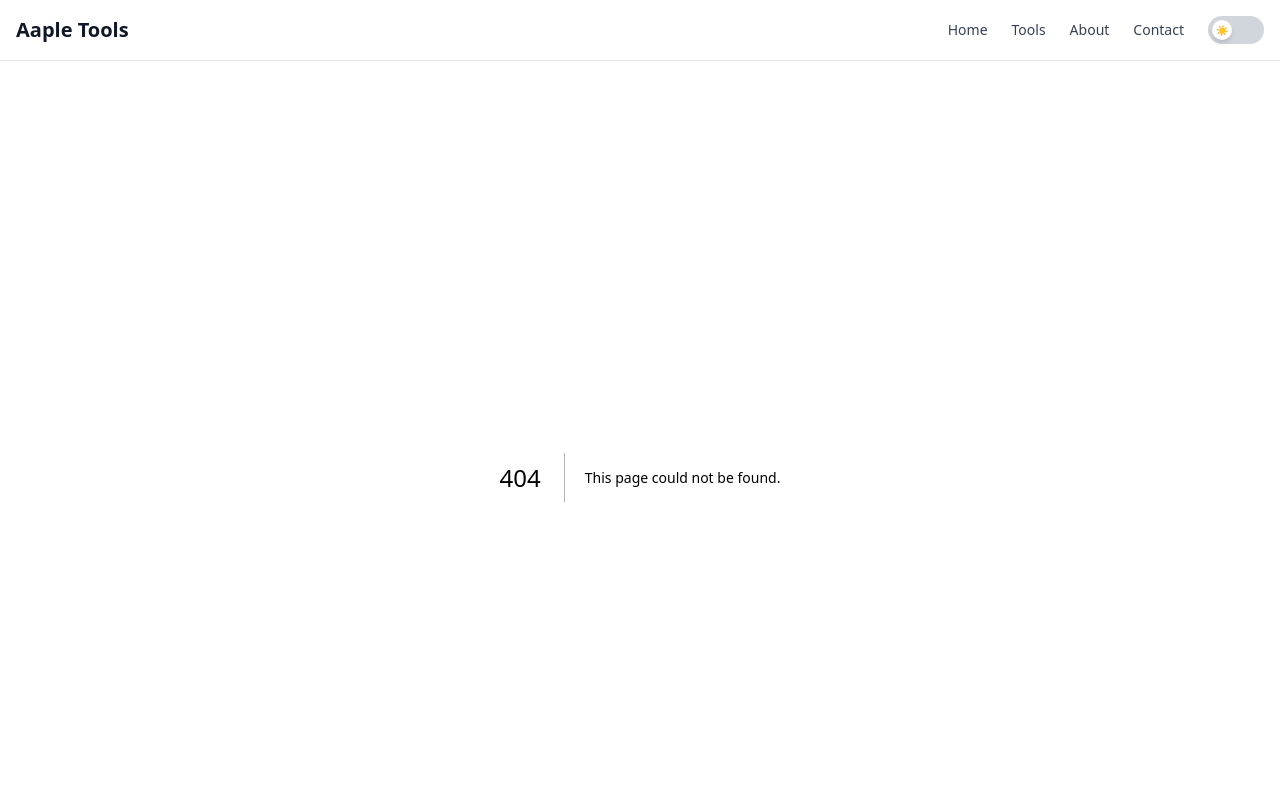
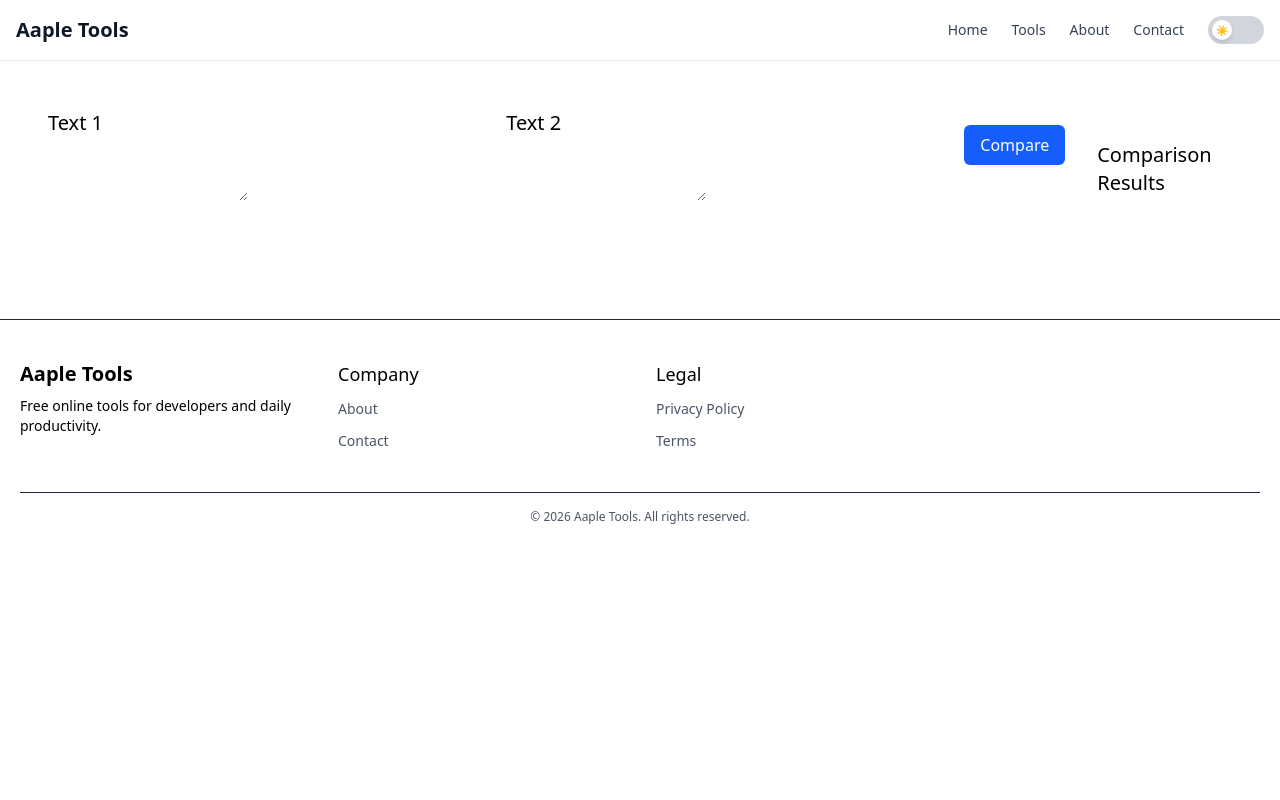
Before and after one commit to vpadwal97/aaple-tools, a Next.js app: page /tools/text-compare-monaco in a window 1280 px wide. Before the commit this address had no page. Shown: the top 800 px of the page. Built offline with nearby package versions, Linux system fonts and the light colour scheme.

Commit message:
my MonacoEditorComponent changes testing mode

```diff
--- a/app/globals.css
+++ b/app/globals.css
@@ -13,3 +13,7 @@ html {
          dark:border-gray-700 dark:bg-gray-900 dark:text-gray-100
          dark:placeholder-gray-500 dark:focus:ring-blue-400 dark:focus:border-blue-400;
 }
+.monaco-editor {
+  direction: ltr !important; /* Force LTR direction */
+  text-align: left !important; /* Align text to the left */
+}
--- /dev/null
+++ b/app/tools/text-compare-monaco/page.tsx
@@ -0,0 +1,73 @@
+// app/compare/page.tsx
+"use client";
+
+import { useState } from "react"; // Import only what's necessary
+import * as Diff from "diff"; // Import only the diff module from jsdiff
+import MonacoEditorComponent from "@/components/MonacoEditor";
+
+const ComparePage: React.FC = () => {
+  const [text1, setText1] = useState(""); // State for Text 1
+  const [text2, setText2] = useState(""); // State for Text 2
+  const [diffResult, setDiffResult] = useState<any[]>([]); // State to store the diff result
+
+  // Handle comparison when button is clicked
+  const handleCompare = () => {
+    const diff = Diff.diffWords(text1, text2); // Only diff the text we care about
+    setDiffResult(diff); // Store the result in state
+  };
+
+  // Render the diff results with color coding for added and removed text
+  const renderDiff = () => {
+    return diffResult.map((part, index) => {
+      const style = part.added
+        ? { backgroundColor: "lightgreen", color: "black" }
+        : part.removed
+        ? { backgroundColor: "lightcoral", color: "black" }
+        : {};
+      return (
+        <span key={index} style={style}>
+          {part.value}
+        </span>
+      );
+    });
+  };
+
+  return (
+    <div className="flex gap-8 justify-center p-8">
+      {/* Monaco Editor for Text 1 */}
+      <div className="w-1/2">
+        <h3 className="text-xl mb-4">Text 1</h3>
+        <MonacoEditorComponent value={text1} onChange={setText1} />
+      </div>
+
+      {/* Monaco Editor for Text 2 */}
+      <div className="w-1/2">
+        <h3 className="text-xl mb-4">Text 2</h3>
+        <MonacoEditorComponent value={text2} onChange={setText2} />
+      </div>
+
+      {/* Compare Button */}
+      <div className="mt-4">
+        <button
+          onClick={handleCompare}
+          className="px-4 py-2 bg-blue-600 text-white rounded-md hover:bg-blue-700"
+        >
+          Compare
+        </button>
+      </div>
+
+      {/* Display Comparison Results */}
+      <div className="mt-8">
+        <h4 className="text-xl">Comparison Results</h4>
+        <div
+          className="mt-2 whitespace-pre-wrap break-words"
+          style={{ wordBreak: "break-word" }}
+        >
+          {renderDiff()}
+        </div>
+      </div>
+    </div>
+  );
+};
+
+export default ComparePage;
--- /dev/null
+++ b/components/MonacoEditor.tsx
@@ -0,0 +1,51 @@
+// components/MonacoEditor.tsx
+import { useEffect, useRef, useState } from "react";
+import dynamic from "next/dynamic";
+
+interface MonacoEditorProps {
+  value: string;
+  onChange: (newValue: string) => void;
+}
+
+const MonacoEditorComponent: React.FC<MonacoEditorProps> = ({
+  value,
+  onChange,
+}) => {
+  const editorRef = useRef<any>(null);
+  const [editorReady, setEditorReady] = useState(false);
+
+  // Handle editor mount
+  const handleEditorMount = (editor: any) => {
+    editorRef.current = editor;
+    setEditorReady(true); // Mark editor as ready once mounted
+
+    // Force LTR for all inputs
+    editor.updateOptions({
+      rtl: false, // Ensures text is LTR (Left-To-Right)
+      ltr: true, // Ensures text is LTR (Left-To-Right)
+    });
+  };
+
+  // Update the value in Monaco Editor once it's ready
+  useEffect(() => {
+    if (editorReady && editorRef.current) {
+      editorRef.current.setValue(value); // Only set the value after Monaco is mounted
+    }
+  }, [value, editorReady]);
+
+  return (
+    <textarea
+      language="plaintext" // Can be adjusted based on your needs
+      theme="vs-dark" // Dark theme
+      value={value}
+      onChange={onChange}
+      //   options={{
+      //     selectOnLineNumbers: true,
+      //     minimap: { enabled: false }, // Disable the minimap
+      //   }}
+      //   editorDidMount={handleEditorMount} // Set the editor reference once it is mounted
+    />
+  );
+};
+
+export default MonacoEditorComponent;
```
Also changed, not shown: package.json (+6 -1 lines), lib/textCompareMonaco.ts (added), 1 other file (tests, documents, lock files or other folders).
